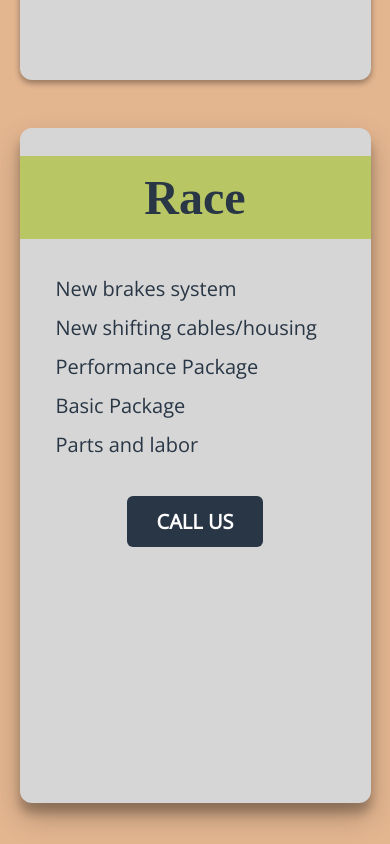
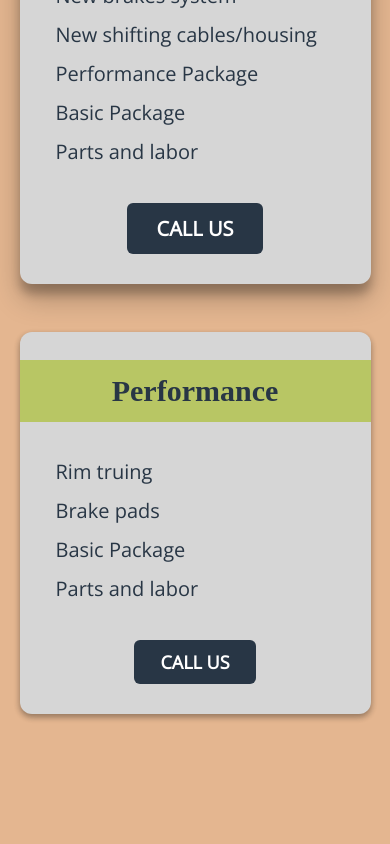
Before and after one commit to sarL3y/nomad, a React (Create React App) app: page / in a window 390 px wide. Shown: the part 1680-2524 px from the top of the page. Built offline with nearby package versions, Linux system fonts and the light colour scheme; a web font is replaced by a local one.

Commit message:
Mobile style updates

```diff
--- a/src/sass/components/Packages.scss
+++ b/src/sass/components/Packages.scss
@@ -29,6 +29,7 @@
     background-color: #283645;
     color: white;
     margin-top: 14px;
+    margin-bottom: 30px;
 }
 
 .button-large {
--- a/src/sass/containers/containers.scss
+++ b/src/sass/containers/containers.scss
@@ -95,12 +95,10 @@
     }
 
     .package-container-large {
-        min-height: 80vh;
         min-width: 90vw;
     }
 
     .package-container-small {
-        min-height: 80vh;
         min-width: 90vw;
     }
 
@@ -110,7 +108,6 @@
 
     .service-container {
         width: 90vw;
-        height: 80vh;
     }
 
     .section-header-container {
```
